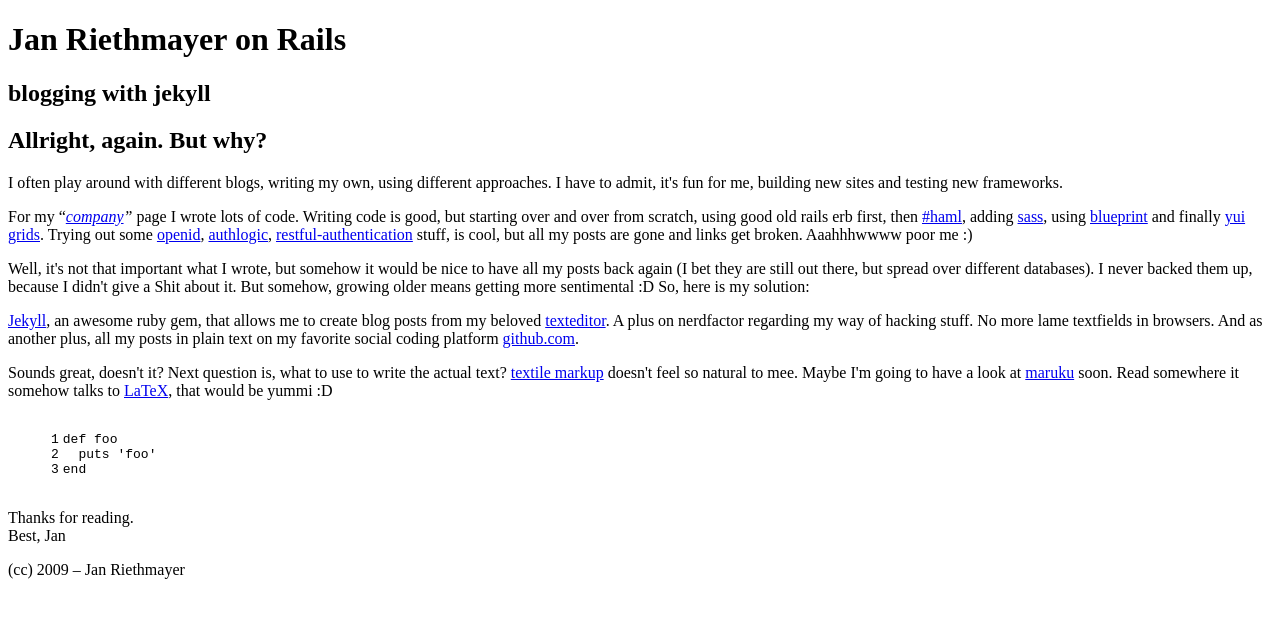
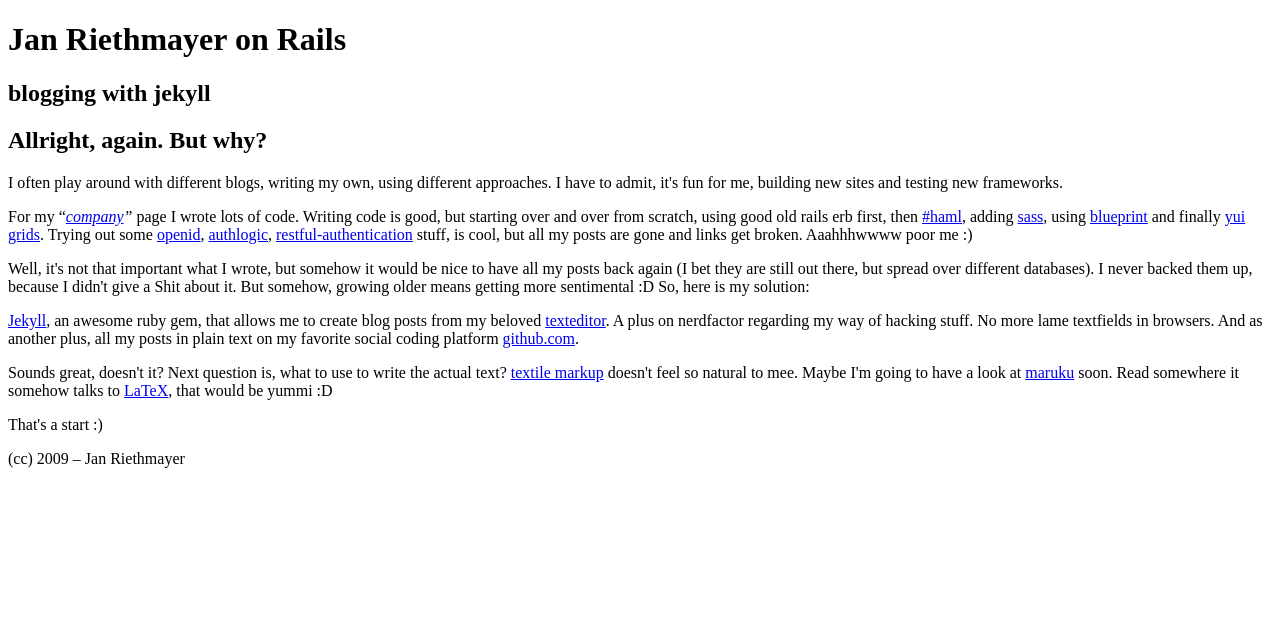
Before and after one commit to riethmayer/riethmayer.github.io, a Jekyll site: the page built from _posts/2009-08-10-bloggin-with-jekyll.html, in a window 1280 px wide. Shown: the top 618 px of the page. Built offline with Jekyll 4.4.1, drawn with Linux system fonts in a browser that asks for light colours; Markdown is read by kramdown in place of the engine named in the settings; a style sheet for code colours, icons or effects is not loaded.

Commit message:
removed dummy code snippet

```diff
--- a/_posts/2009-08-10-bloggin-with-jekyll.html
+++ b/_posts/2009-08-10-bloggin-with-jekyll.html
@@ -16,10 +16,4 @@
 
 <p>Sounds great, doesn't it? Next question is, what to use to write the actual text? <a href="http://hobix.com/textile/" title="Textile Reference">textile markup</a> doesn't feel so natural to mee. Maybe I'm going to have a look at <a href="http://webgen.rubyforge.org/documentation/contentprocessor/maruku.html" title="Webgen::ContentProcessor::Maruku | webgen - static website generator">maruku</a> soon. Read somewhere it somehow talks to <a href="http://www.latex-project.org/" title="LaTeX project: LaTeX &ndash; A document preparation system">LaTeX</a>, that would be yummi :D</p>
 
-{% highlight ruby linenos %}
-def foo
-  puts 'foo'
-end
-{% endhighlight %}
-
-<p>Thanks for reading. <br />Best, Jan</p>
+<p>That&#x27;s a start :)</p>
```
Also changed, not shown: 2 other files.
